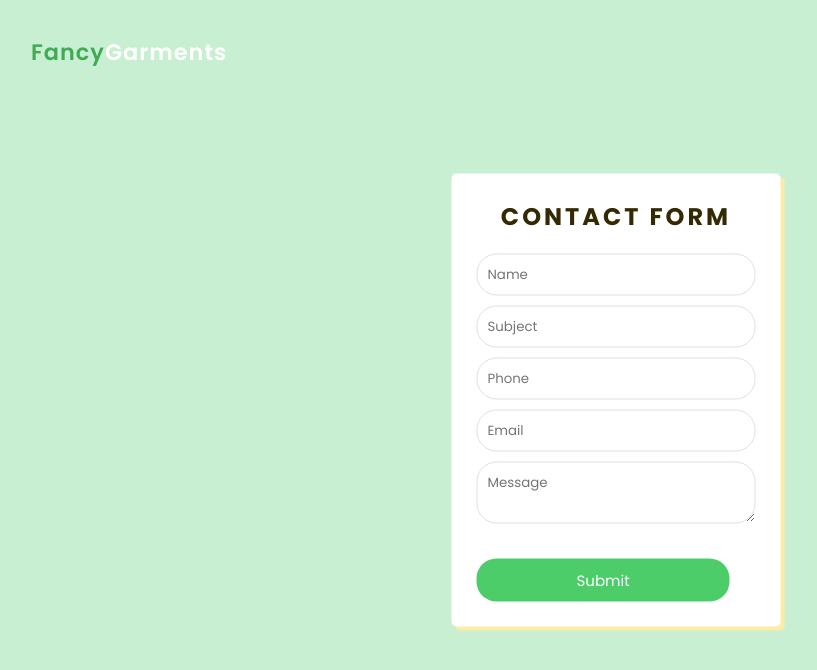
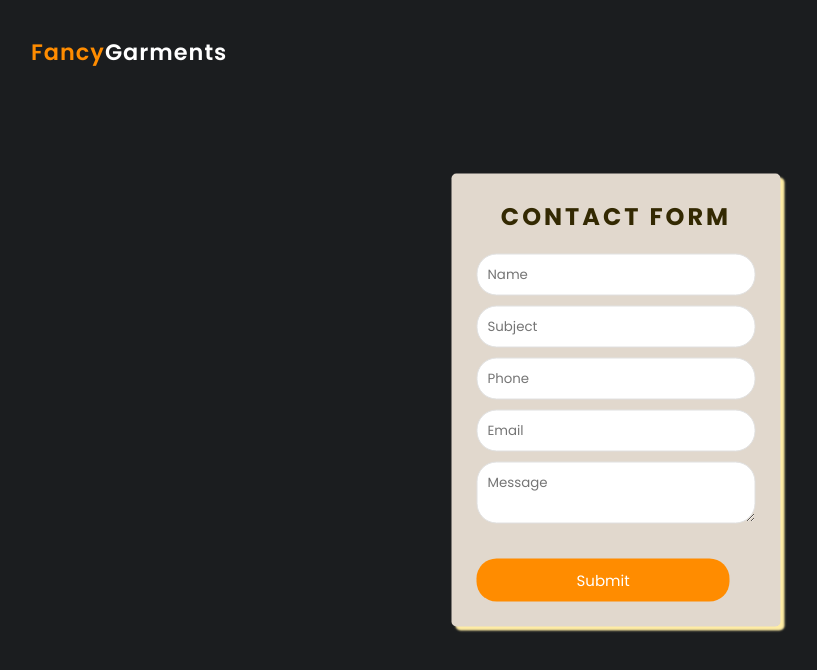
Before and after one commit to IshaanKhullar0007/Clothing-Website, a website: page Fancy-Garments/Contact Form HTML.html in a window 1280 px wide. Shown: the whole page, without its empty margins (24-841 px from the left). Drawn offline with Linux system fonts and the light colour scheme.

Commit message:
Update Contact Form CSS.css

```diff
--- a/Fancy-Garments/Contact Form CSS.css
+++ b/Fancy-Garments/Contact Form CSS.css
@@ -9,7 +9,7 @@
   }
 
 body{
-      background: #c8efd1;
+    background-color:#1b1d1f;
   }
 
 .navigation{
@@ -32,7 +32,7 @@ body{
 
 }
 .logo span{
-    color: #40aa54;
+    color:  rgb(255, 140, 0);
     text-decoration:none;
 
 }
@@ -43,7 +43,7 @@ body{
       left: 50%;
       transform: translate(-50%,-50%);
       max-width: 350px;
-      background: #fff;
+      background: rgb(225, 216, 205);
       padding: 25px;
       border-radius: 5px;
       box-shadow: 4px 4px 2px rgba(254, 236, 164, 1);
@@ -98,7 +98,7 @@ body{
 	color:#fff;
 	margin-top:18px;
 	padding:10px;
-	background-color:#4ccd6a;
+	background-color:rgb(255, 140, 0);
 	font-size:15px;
 	border:none;
 	cursor:pointer;
```
